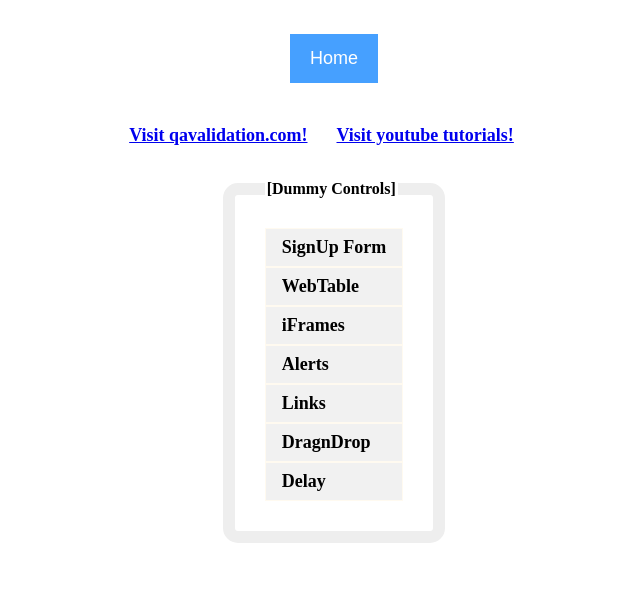
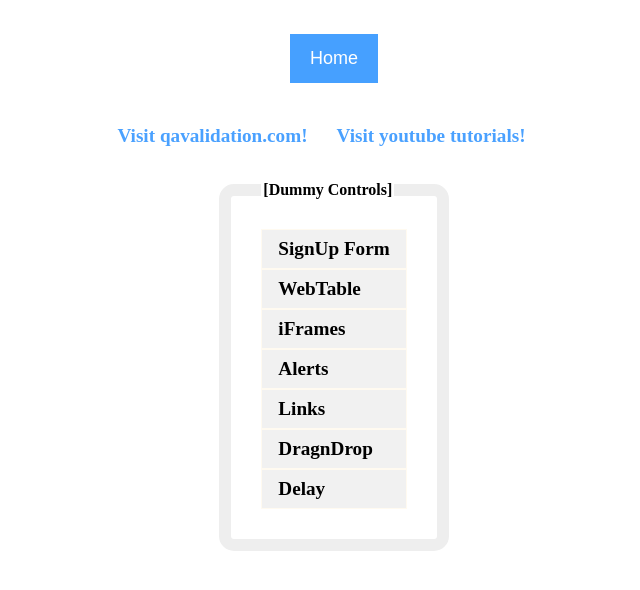
Before and after one commit to qavbox/demo, a Jekyll site: the page built from index.html, in a window 1280 px wide. Shown: the top 590 px of the page, without its empty margins (306-946 px from the left). Built offline with Jekyll 4.4.1, drawn with Linux system fonts in a browser that asks for light colours.

Commit message:
Update main.css

```diff
--- a/css/main.css
+++ b/css/main.css
@@ -30,11 +30,6 @@ table#table01 {
 	margin-right: 25px;
 }
 
-._links p{
-	color:#4aa1ff;
-	text-decoration:none;
-}
-
 input[type=text], select
 {
     width: 100%;
@@ -63,7 +58,9 @@ font-weight:bold;
 
 a{
     font-weight: 700;
-	font-size:large;
+    color:#4aa1ff;
+    text-decoration:none;
+    font-size:larger;
 }
 
 form#form1 {
```
